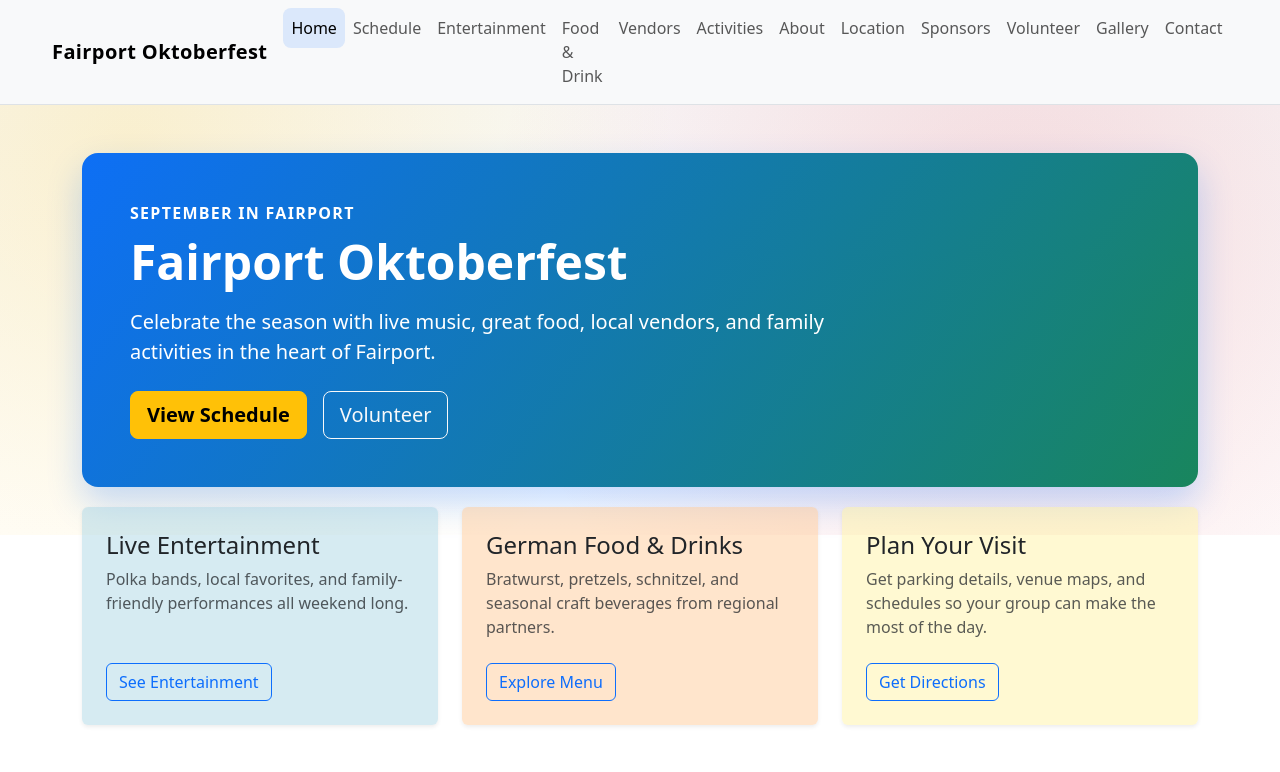
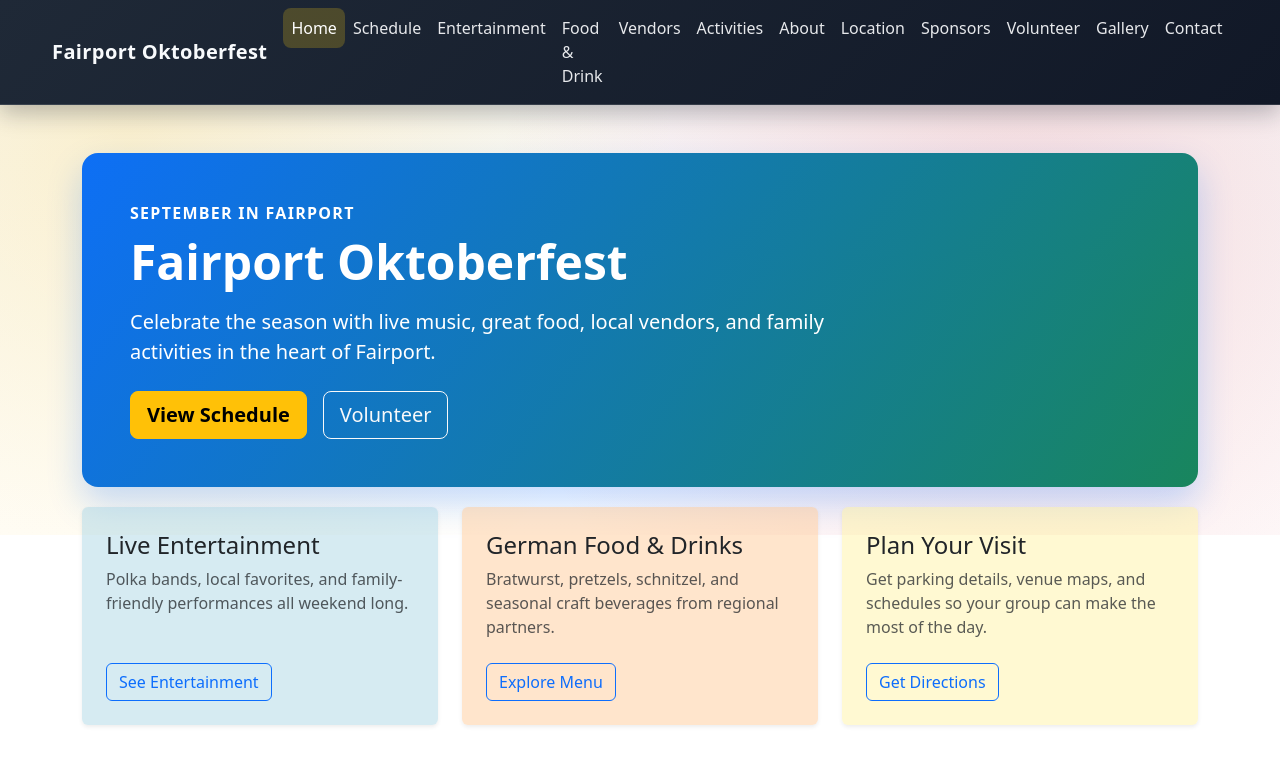
Before and after one commit to jzon-03/fairport-oktoberfest, an Angular app: page /home in a window 1280 px wide. Shown: the top 772 px of the page. Built offline with nearby package versions, Linux system fonts and the light colour scheme.

Commit message:
darker background on base nav

```diff
--- a/src/app/components/base-nav/base-nav.component.css
+++ b/src/app/components/base-nav/base-nav.component.css
@@ -1,17 +1,33 @@
+.base-nav-dark {
+	background: linear-gradient(135deg, #1f2937, #111827);
+	border-bottom: 1px solid rgba(255, 255, 255, 0.12);
+	box-shadow: 0 0.5rem 1.4rem rgba(17, 24, 39, 0.28);
+}
+
 .nav-shell {
 	max-width: 1200px;
 }
 
 .navbar-brand {
 	letter-spacing: 0.02em;
+	color: #f8fafc;
 }
 
 .nav-link {
 	font-weight: 500;
 	border-radius: 0.5rem;
 	padding-inline: 0.75rem;
+	color: rgba(248, 250, 252, 0.92);
 }
 
 .nav-link.active {
-	background-color: rgba(13, 110, 253, 0.12);
+	background-color: rgba(250, 204, 21, 0.22);
+	color: #ffffff;
 }
+
+.nav-link:hover,
+.nav-link:focus-visible,
+.navbar-brand:hover,
+.navbar-brand:focus-visible {
+	color: #fde68a;
+}
--- a/src/app/components/base-nav/base-nav.component.html
+++ b/src/app/components/base-nav/base-nav.component.html
@@ -1,4 +1,4 @@
-<nav class="navbar navbar-expand-lg bg-body-tertiary border-bottom sticky-top">
+<nav class="navbar navbar-expand-lg navbar-dark base-nav-dark sticky-top">
 	<div class="container-fluid nav-shell">
 		<a class="navbar-brand fw-semibold" routerLink="/home" (click)="closeNav()">Fairport Oktoberfest</a>
 
```
